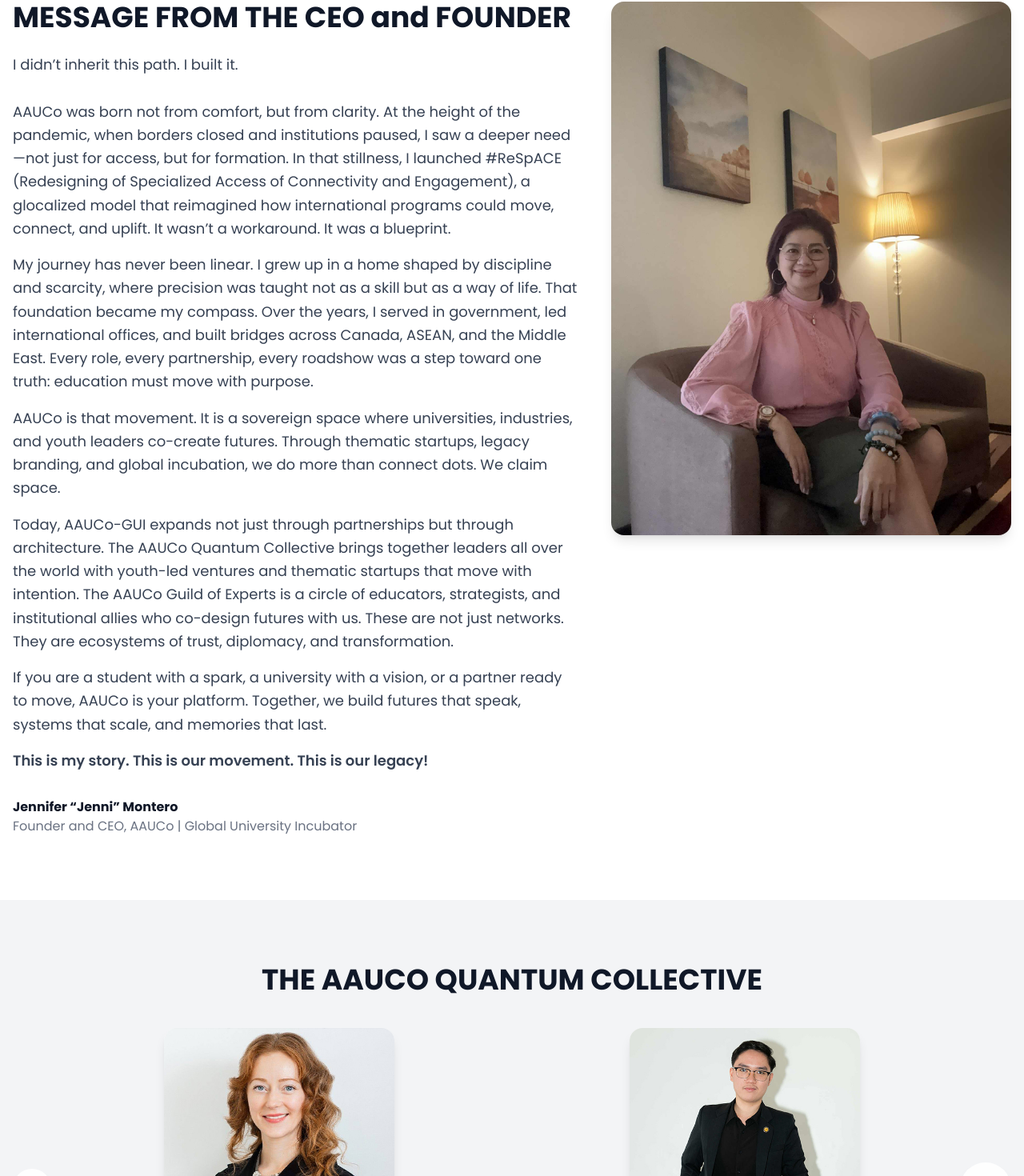
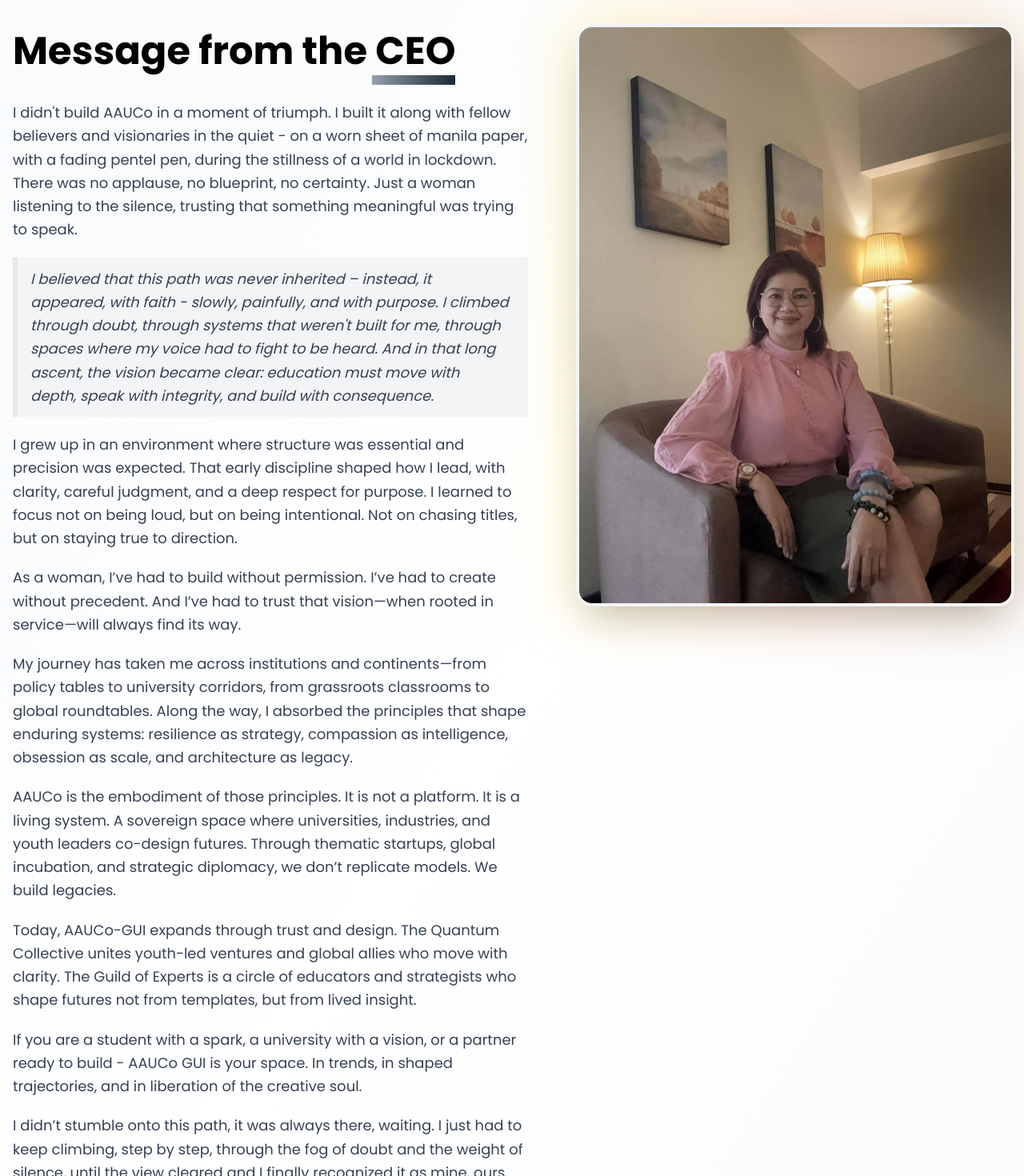
Before and after one commit to cecarlz/aauco, a Next.js app: page / in a window 1280 px wide. Shown: the part 2520-3990 px from the top of the page at 80% size. Built offline with nearby package versions, Linux system fonts and the light colour scheme.

Commit message:
Update CEO section: neutral and yellow color scheme, gradient border, design improvements

```diff
--- a/src/app/components/Home/CEO/index.tsx
+++ b/src/app/components/Home/CEO/index.tsx
@@ -3,80 +3,127 @@
 
 const CEO = () => {
   return (
-    <section className="py-20 bg-white">
-      <div className="container max-w-5xl mx-auto px-4">
-        <div className="flex flex-col-reverse md:flex-row items-center md:items-start gap-10">
+    <section className="py-20 lg:py-28 bg-gradient-to-br from-slate-50 via-white to-slate-50">
+      <div className="container max-w-7xl mx-auto px-4 sm:px-6 lg:px-8">
+        <div className="flex flex-col-reverse lg:flex-row items-center lg:items-start gap-12 lg:gap-16">
           {/* Left: Text */}
-          <div className="flex-1">
-            <h2 className="text-3xl md:text-4xl font-bold mb-6 text-gray-900">
-              MESSAGE FROM THE CEO and FOUNDER
+          <div className="flex-1 max-w-3xl">
+            <div className="mb-8">
+              <h2 className="text-4xl md:text-5xl font-bold text-black leading-tight relative inline-block">
+                Message from the{" "}
+                <span className="relative inline-block">
+                  CEO
+                  <div className="w-26 h-3 bg-gradient-to-r from-gray-400 to-gray-800 absolute right-0 left-auto bottom-0 translate-y-full"></div>
+                </span>
               </h2>
-            <div className="text-gray-700 text-base md:text-lg leading-relaxed space-y-4">
+            </div>
+
+            <div className="text-gray-700 text-base md:text-lg leading-relaxed space-y-5">
               <p>
-                I didn’t inherit this path. I built it.
-                <br />
-                <br />
-                AAUCo was born not from comfort, but from clarity. At the height
-                of the pandemic, when borders closed and institutions paused, I
-                saw a deeper need—not just for access, but for formation. In
-                that stillness, I launched #ReSpACE (Redesigning of Specialized
-                Access of Connectivity and Engagement), a glocalized model that
-                reimagined how international programs could move, connect, and
-                uplift. It wasn’t a workaround. It was a blueprint.
+                I didn't build AAUCo in a moment of triumph. I built it along
+                with fellow believers and visionaries in the quiet - on a worn
+                sheet of manila paper, with a fading pentel pen, during the
+                stillness of a world in lockdown. There was no applause, no
+                blueprint, no certainty. Just a woman listening to the silence,
+                trusting that something meaningful was trying to speak.
+              </p>
+              <p className="pl-4 bg-gray-100 py-3 px-6 italic border-l-[6px] [border-image:linear-gradient(to_bottom, #facc15,#f59e42,#eab308)_1]">
+                I believed that this path was never inherited – instead, it
+                appeared, with faith - slowly, painfully, and with purpose. I
+                climbed through doubt, through systems that weren't built for
+                me, through spaces where my voice had to fight to be heard. And
+                in that long ascent, the vision became clear: education must
+                move with depth, speak with integrity, and build with
+                consequence.
               </p>
               <p>
-                My journey has never been linear. I grew up in a home shaped by
-                discipline and scarcity, where precision was taught not as a
-                skill but as a way of life. That foundation became my compass.
-                Over the years, I served in government, led international
-                offices, and built bridges across Canada, ASEAN, and the Middle
-                East. Every role, every partnership, every roadshow was a step
-                toward one truth: education must move with purpose.
+                I grew up in an environment where structure was essential and
+                precision was expected. That early discipline shaped how I lead,
+                with clarity, careful judgment, and a deep respect for purpose.
+                I learned to focus not on being loud, but on being intentional.
+                Not on chasing titles, but on staying true to direction.
               </p>
               <p>
-                AAUCo is that movement. It is a sovereign space where
-                universities, industries, and youth leaders co-create futures.
-                Through thematic startups, legacy branding, and global
-                incubation, we do more than connect dots. We claim space.
+                As a woman, I’ve had to build without permission. I’ve had to
+                create without precedent. And I’ve had to trust that vision—when
+                rooted in service—will always find its way.
               </p>
               <p>
-                Today, AAUCo-GUI expands not just through partnerships but
-                through architecture. The AAUCo Quantum Collective brings
-                together leaders all over the world with youth-led ventures and
-                thematic startups that move with intention. The AAUCo Guild of
-                Experts is a circle of educators, strategists, and institutional
-                allies who co-design futures with us. These are not just
-                networks. They are ecosystems of trust, diplomacy, and
-                transformation.
+                My journey has taken me across institutions and continents—from
+                policy tables to university corridors, from grassroots
+                classrooms to global roundtables. Along the way, I absorbed the
+                principles that shape enduring systems: resilience as strategy,
+                compassion as intelligence, obsession as scale, and architecture
+                as legacy.
               </p>
+
+              <p>
+                AAUCo is the embodiment of those principles. It is not a
+                platform. It is a living system. A sovereign space where
+                universities, industries, and youth leaders co-design futures.
+                Through thematic startups, global incubation, and strategic
+                diplomacy, we don’t replicate models. We build legacies.
+              </p>
+
+              <p>
+                Today, AAUCo-GUI expands through trust and design. The Quantum
+                Collective unites youth-led ventures and global allies who move
+                with clarity. The Guild of Experts is a circle of educators and
+                strategists who shape futures not from templates, but from lived
+                insight.
+              </p>
+
               <p>
                 If you are a student with a spark, a university with a vision,
-                or a partner ready to move, AAUCo is your platform. Together, we
-                build futures that speak, systems that scale, and memories that
-                last.
+                or a partner ready to build - AAUCo GUI is your space. In
+                trends, in shaped trajectories, and in liberation of the
+                creative soul.
               </p>
-              <p className="font-semibold">
-                This is my story. This is our movement. This is our legacy!
+
+              <p>
+                I didn’t stumble onto this path, it was always there, waiting. I
+                just had to keep climbing, step by step, through the fog of
+                doubt and the weight of silence, until the view cleared and I
+                finally recognized it as mine, ours.
+              </p>
+
+              <p className="font-semibold text-xl text-black mt-8 mb-6">
+                Everything I build, everything I give - it's for something
+                greater than myself.
               </p>
             </div>
-            <div className="mt-8">
-              <p className="font-bold text-gray-900">
-                Jennifer “Jenni” Montero
+
+            {/* Author Info Card */}
+            <div className="mt-10 p-6 bg-gradient-to-r from-gray-100 to-gray-200 rounded-xl border border-gray-300 shadow-sm">
+              <div className="flex items-center gap-4">
+                <div className="w-1 h-16 bg-gradient-to-b from-gray-700 to-black rounded-full"></div>
+                <div>
+                  <p className="font-bold text-xl md:text-2xl text-black mb-1">
+                    Jennifer "Jenni" Montero
                   </p>
-              <p className="text-gray-500">
+                  <p className="text-gray-700 text-sm md:text-base font-medium">
                     Founder and CEO, AAUCo | Global University Incubator
                   </p>
                 </div>
               </div>
+            </div>
+          </div>
+
           {/* Right: Image */}
-          <div className="flex-shrink-0 w-full md:w-[500px] flex justify-center md:justify-end mb-8 md:mb-0">
+          <div className="flex-shrink-0 w-full lg:w-[480px] xl:w-[540px]">
+            <div className="relative group">
+              {/* Decorative element */}
+              <div className="absolute -inset-4 bg-gradient-to-r from-yellow-300 via-orange-500 to-yellow-700 rounded-3xl opacity-20 blur-2xl group-hover:opacity-30 transition-opacity duration-300"></div>
+              <div className="relative">
                 <Image
                   src="/images/ceo.jpg"
                   alt="Jennifer Jenni Montero, CEO of AAUCo"
-              width={500}
-              height={500}
-              className="rounded-2xl object-cover shadow-lg"
+                  width={540}
+                  height={540}
+                  className="rounded-2xl object-cover shadow-2xl w-full h-auto ring-4 ring-gray-100"
                 />
+              </div>
+            </div>
           </div>
         </div>
       </div>
```
Lines whose indentation alone changed are shown as unchanged.
